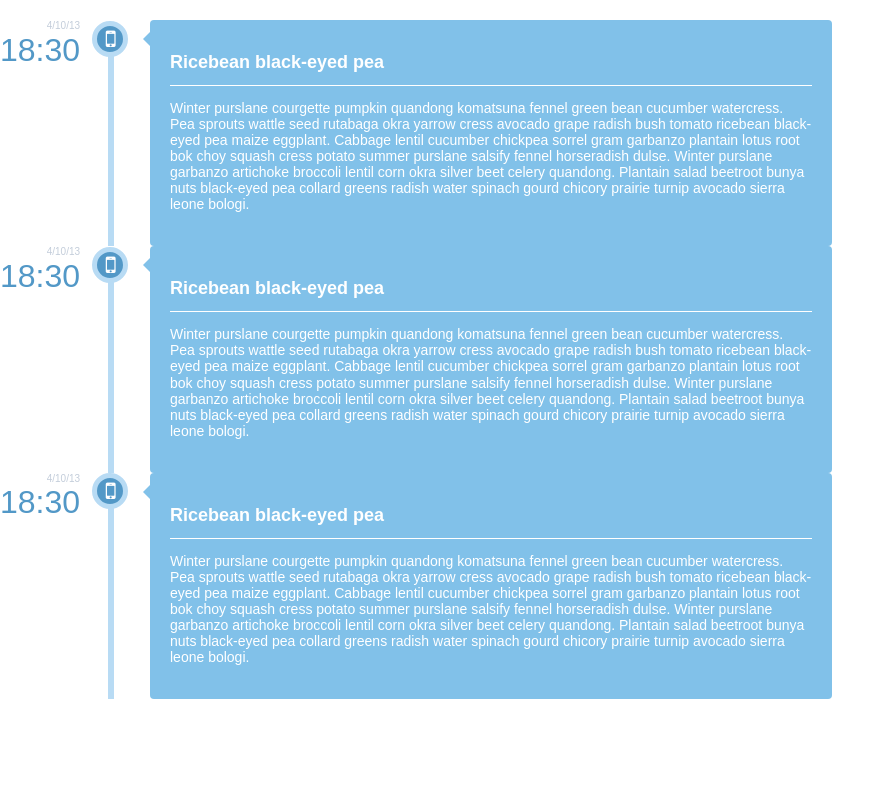
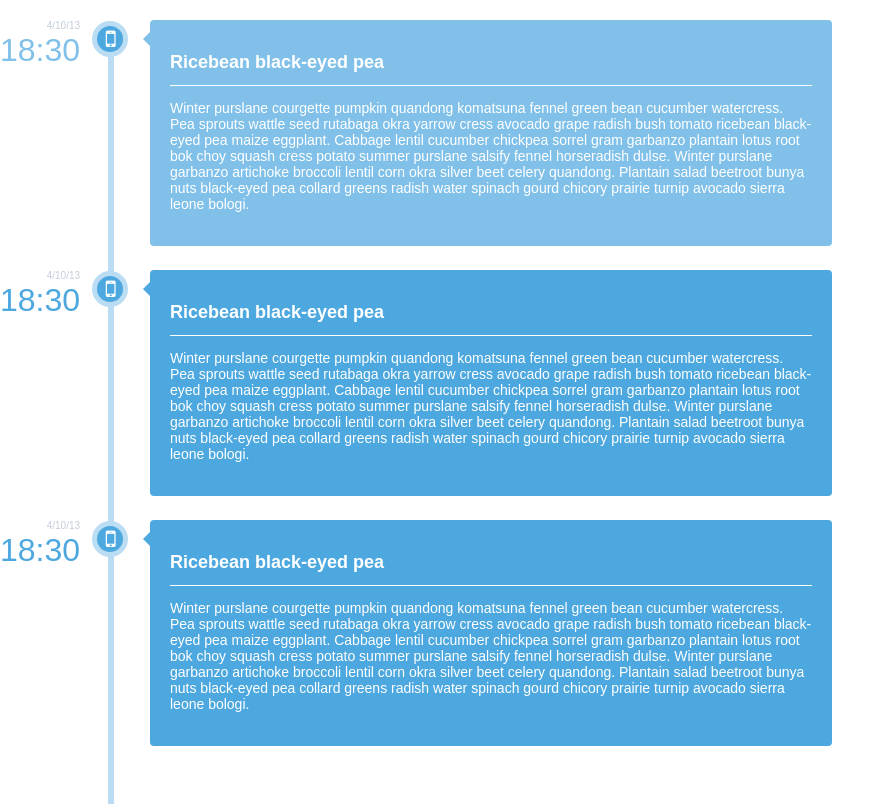
Before and after one commit to mannie-exe/web-layout-timeline, a plain HTML site: page index.html in a window 1280 px wide. Shown: the whole page, without its empty margins (0-893 px from the left). Drawn offline with Linux system fonts and the light colour scheme.

Commit message:
Switch to dynamic, Sass-y colors and add spacing between timeline entries

```diff
--- a/styles/app.css
+++ b/styles/app.css
@@ -3330,12 +3330,13 @@ html, body {
   margin: 0 35% 0 auto;
   padding: 2rem 0;
   max-width: 860px;
+  min-height: 100%;
 }
 
 .timeline-entry {
   position: relative;
   width: 100%;
-  overflow: auto;
+  min-height: 25rem;
 }
 
 .timeline-entry .timestamp {
@@ -3351,7 +3352,11 @@ html, body {
 
 .timeline-entry .timestamp .time {
   font-size: 3.2rem;
-  color: #5298c7;
+  color: #4da8e0;
+}
+
+.timeline-entry .timestamp .time.active {
+  color: #81c1e9;
 }
 
 .timeline-entry .icon {
@@ -3360,9 +3365,9 @@ html, body {
   top: -1.5rem;
   width: 3.6rem;
   height: 3.6rem;
-  border: 5px solid #b8dbf4;
+  border: 5px solid #baddf3;
   border-radius: 50%;
-  background-color: #5298c7;
+  background-color: #4da8e0;
 }
 
 .timeline-entry .icon .fa {
@@ -3378,7 +3383,7 @@ html, body {
   left: 10.8rem;
   width: 0;
   height: 100%;
-  border: 3.5px solid #b8dbf4;
+  border: 3.5px solid #baddf3;
 }
 
 .timeline-entry .entry {
@@ -3388,7 +3393,15 @@ html, body {
   padding: 2rem;
   width: calc(100% - 15rem);
   border-radius: 4px;
+  background-color: #4da8e0;
+}
+
+.timeline-entry .entry.active {
   background-color: #81c1e9;
+}
+
+.timeline-entry .entry.active:before {
+  border-right: 10px solid #81c1e9;
 }
 
 .timeline-entry .entry h1 {
@@ -3419,5 +3432,5 @@ html, body {
   height: 0;
   border-top: 10px solid transparent;
   border-bottom: 10px solid transparent;
-  border-right: 10px solid #81c1e9;
-}
+  border-right: 10px solid #4da8e0;
+}
```
